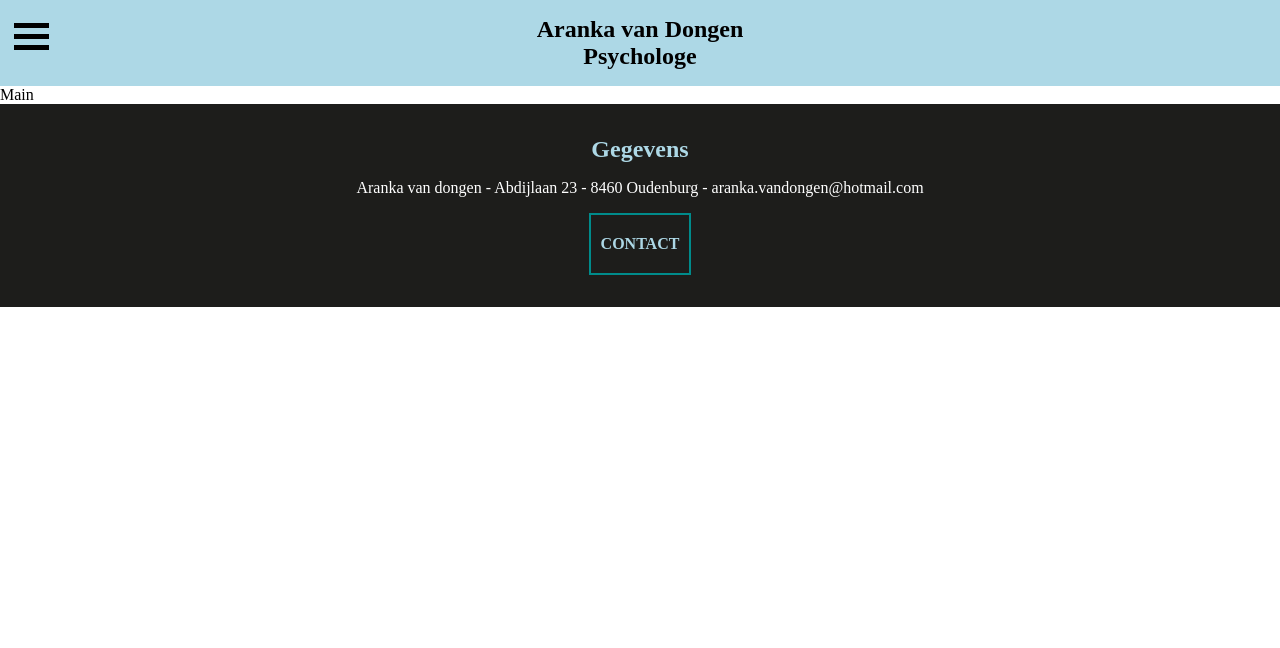
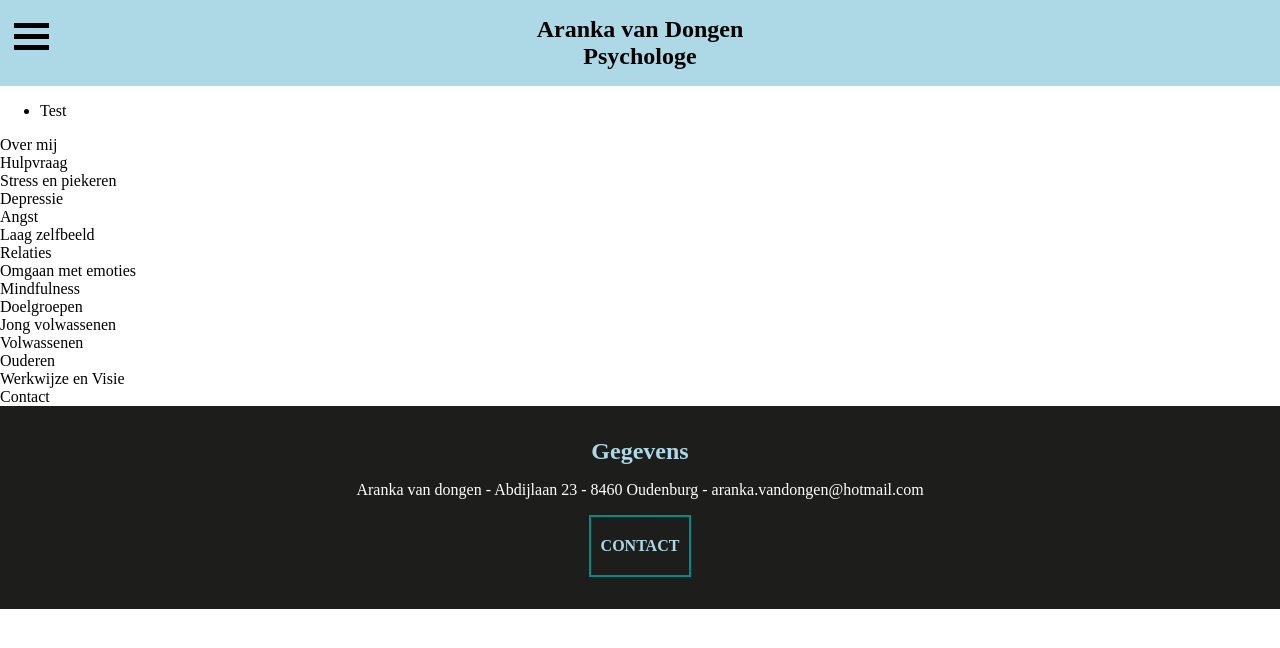
Before and after one commit to alexandersels/psyte, a plain HTML site: page index.html in a window 1280 px wide. Drawn offline with Linux system fonts and the light colour scheme.

Commit message:
feature: added folders for different pages.

```diff
--- a/index.html
+++ b/index.html
@@ -22,7 +22,35 @@
         <div></div>
     </button>
 </header>
-<main>Main</main>
+<nav class="header-nav-mobile">
+    <ul class="header-nav-mobile__items">
+        <li class="header-nav-mobile__item">
+            <a>Test</a>
+        </li>
+    </ul>
+</nav>
+<main>
+    <div>Over mij</div>
+    <div></div>
+    <div>Hulpvraag
+        <div>Stress en piekeren</div>
+        <div>Depressie</div>
+        <div>Angst</div>
+        <div>Laag zelfbeeld</div>
+        <div>Relaties</div>
+        <div>Omgaan met emoties</div>
+        <div>Mindfulness</div>
+    </div>
+    <div>Doelgroepen
+        <div>Jong volwassenen</div>
+        <div>Volwassenen</div>
+        <div>Ouderen</div>
+    </div>
+    <div></div>
+    <div>Werkwijze en Visie</div>
+    <div></div>
+    <div>Contact</div>
+</main>
 <footer class="footer">
     <div class="container">
         <h2>Gegevens</h2>
```
Also changed, not shown: contact/index.html (added, +13 -0 lines), hulpvraag/index.html (added, +13 -0 lines), praktisch/index.html (added, +13 -0 lines), visie/index.html (added, +13 -0 lines).
